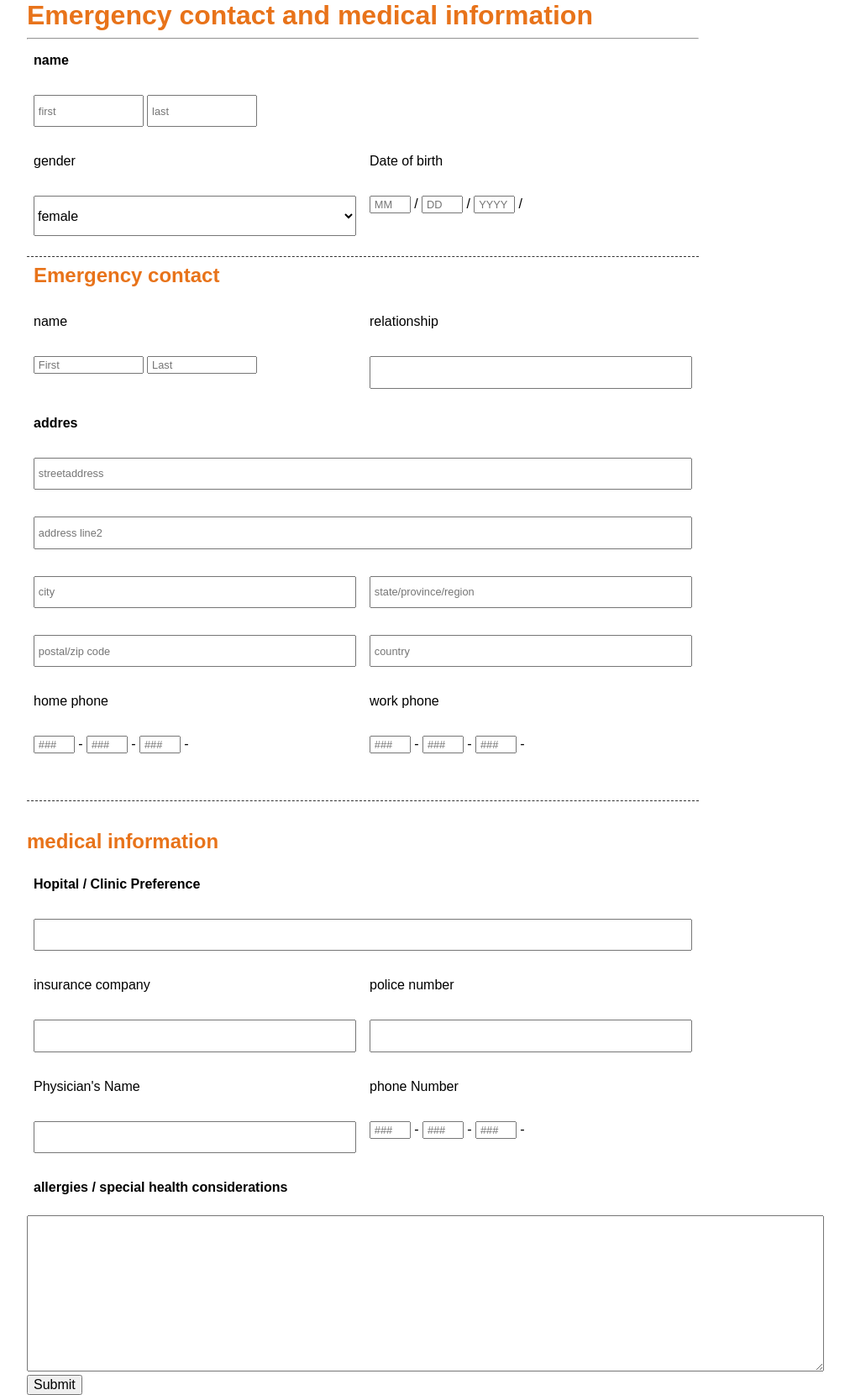
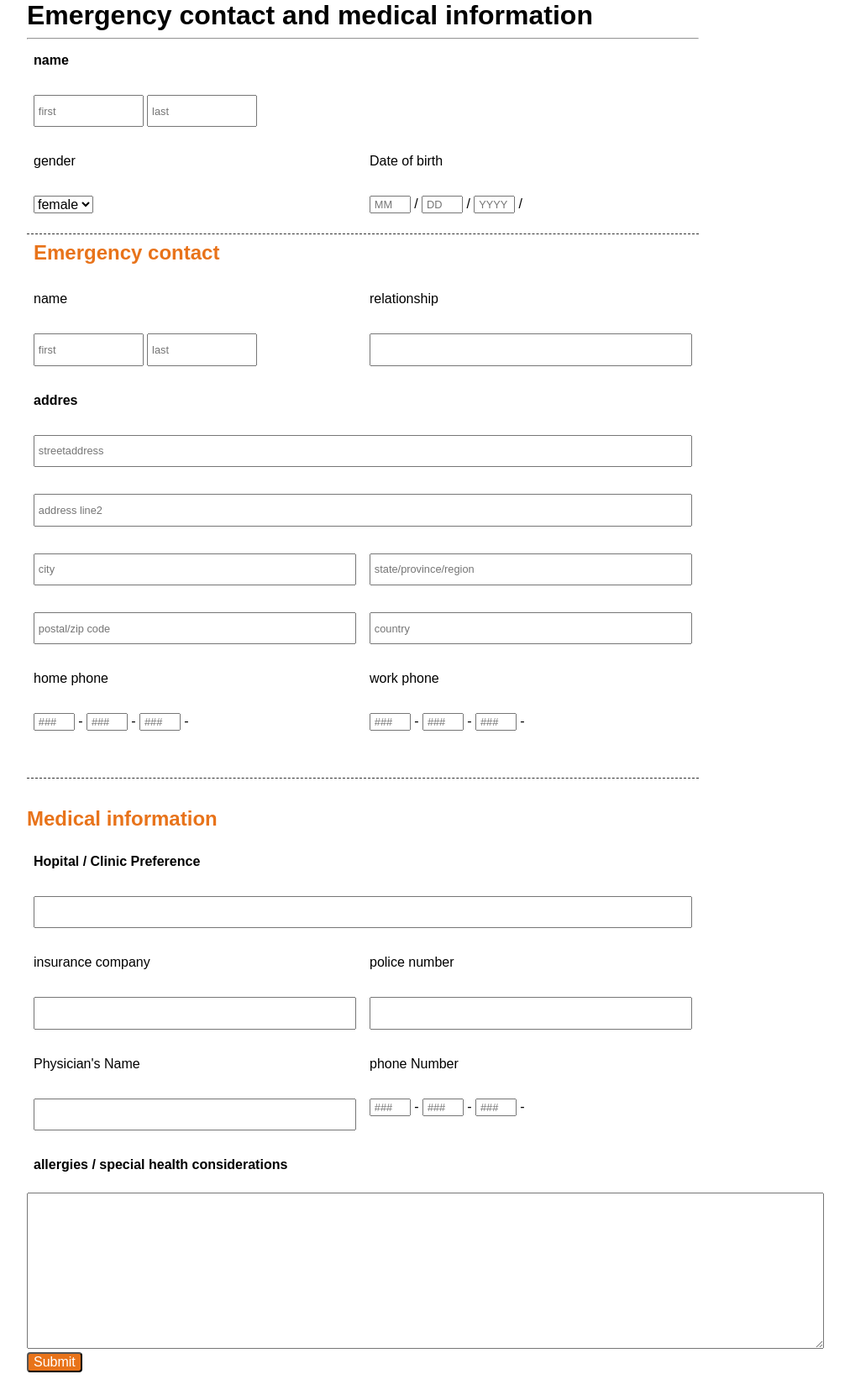
Before and after one commit to stephdet/composants-de-design, a PHP site: page /formmedical/index.html in a window 1280 px wide. Shown: the whole page at 84% size, without its empty margins (208-1220 px from the left). After the commit the page ends 1634 px from the top, so only its background shows below. Run offline with PHP 8.4, Linux system fonts and the light colour scheme.

Commit message:
addfiles

```diff
--- a/formmedical/css/style.css
+++ b/formmedical/css/style.css
@@ -453,15 +453,21 @@ body {
     margin: 0; }
 
   .maintitle, .secondtitle {
-  color: #E8731A;
+    color: ;
     margin: 0;
     padding: 0;
     clear: both; }
 
-h2 {
+ h2::first-letter {
+  text-transform:uppercase;
+  }
+
+
+  h2{
     margin-top: 2em;
     padding-top: 1.4em;
-  color: #E8731A; }
+    color: #E8731A;
+  }
 
   h4 {
     margin: 0;
@@ -478,16 +484,29 @@ h4 {
   .grid #first, #last {
     height: 3em; }
 
-.grid .enlarge #adress, #relation, #street, #gender, #adresse, #insurance, #physician {
+  .grid .enlarge #adress, #relation, #street, #adresse, #insurance, #physician {
     width: 100%;
     height: 3em; }
 
   #border {
     border-top: 1px dashed #333; }
 
+
+/*on met les crochet pour différencier les input*/
   #mycontact input[type="text"], #mycontact input[type="text"] {
     font-size: 0.8em;
     color: #eee;
     padding-left: 0.3em; }
 
-/*# sourceMappingURL=style.css.map */
+
+#send[type="submit"] {
+  background-color: #E8731A;
+  display: block;
+  height: auto;
+  border-radius: 4px;
+  color:#fff;
+}
+
+  #mycontact input: focus {
+    box-shadow: inset 0 -5px 45px rgba(100,100,100,0.4), 0 1px 1px rgba(255,255,255,0.2);
+  }
--- a/formmedical/index.html
+++ b/formmedical/index.html
@@ -59,8 +59,8 @@
 
         <div class="grid">
           <div class="grid__item grid__item--xs-span-6 enlarge">
-            <input type="text" name="month" id="month" size='14' placeholder="First">
-            <input type="text" name="day" id="month" size='14' placeholder="Last">
+            <input type="text" name="first" id="first" size='14' placeholder="first">
+            <input type="text" name="last" id="last" size='14' placeholder="last">
           </div>
           <div class="grid__item grid__item--xs-span-6 enlarge">
             <input type="text" name="relation" id="relation" size='14' placeholder="">
@@ -166,7 +166,7 @@
         </div>
 
         <textarea name="monmessage" id="monmessage" cols="100" rows="10"></textarea>
-        <input type="submit" value="Submit"></input>
+        <input id="send" type="submit" value="Submit"></input>
       </form>
       <!--END FORM-->
     </div>
```
Also changed, not shown: formmedical/test.html (deleted, +0 -25 lines), 3 other files. Lines whose indentation alone changed are shown as unchanged.
